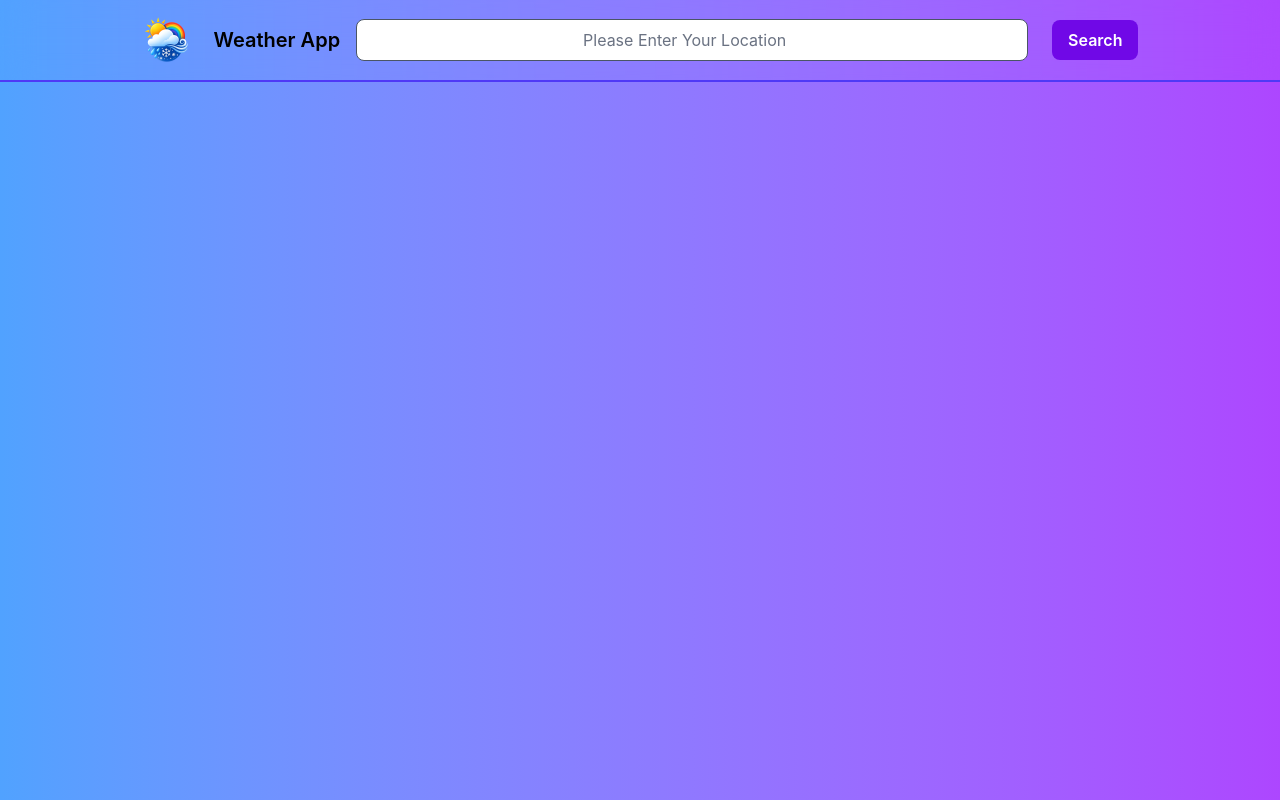
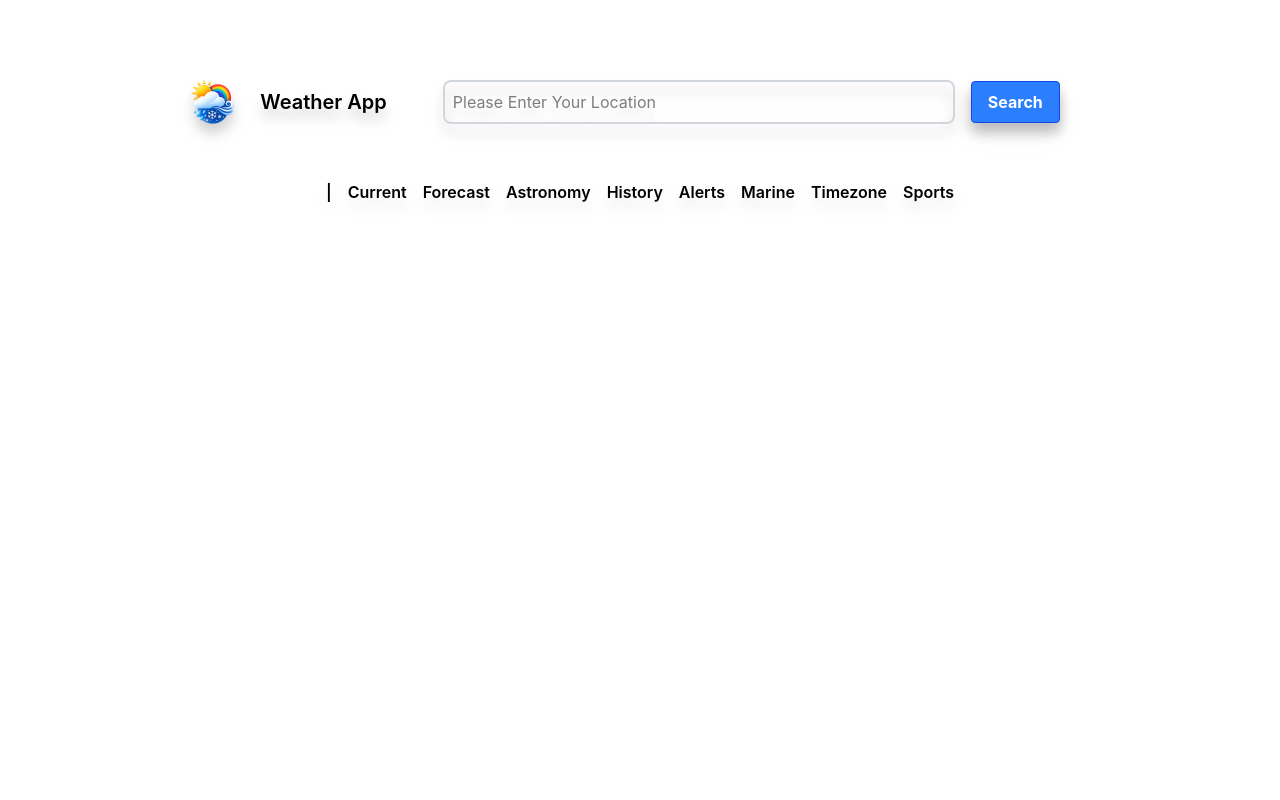
Before and after one commit to Tuitoek/ReactWeatherApp, a React (Vite) app: page / in a window 1280 px wide. Built offline with nearby package versions, Linux system fonts and the light colour scheme.

Commit message:
Feat: Styled landing page and add changes to Navbar

```diff
--- a/src/App.jsx
+++ b/src/App.jsx
@@ -2,14 +2,17 @@ import { useState } from 'react'
 import './index.css'
 import './App.css'
 import Navbar from './components/Navbar'
+import SearchBar from './components/SearchBar'
 
 function App() {
   return (
     <div className="h-screen w-screen
-    bg-gradient-to-r from-blue-400 to-purple-500">
+    bg-white-100 ">
 
 
            <Navbar />
+
+
     </div>
 
   )
--- a/src/components/Navbar.jsx
+++ b/src/components/Navbar.jsx
@@ -1,25 +1,32 @@
-import React from 'react'
-import WeatherLogo from '../assets/WeatherLogo.png'
+import React from "react";
+import WeatherLogo from "../assets/WeatherLogo.png";
+import SearchBar from "./SearchBar";
 
 function Navbar() {
   return (
-    <div className='flex items-center justify-center
-    gap-4 p-2 decorative-border  bg-transparent
-    border-b-2 border-indigo-600 backdrop-blur-lg'>
+    <div
+      className="flex flex-col items-center justify-center
+    gap-4 p-10 drop-shadow-xl w-100% h-lg"
+    >
+      <span className="flex flex-row gap-4 items-center justify-center  drop-shadow-xl w-full h-lg">
+        <img className="w-16 h-16" src={WeatherLogo} alt="Weather Logo" />
 
-        <img className = "w-16 h-16" src={WeatherLogo} alt="Weather Logo" />
+        <h1 className="text-xl font-semibold dop-shadow-xl">Weather App</h1>
+        <SearchBar />
+      </span>
 
-        <h1 className='text-xl font-semibold'>Weather App</h1>
-
-        <input className = "w-2xl h-lg bg-white border
-         border-gray-600 placeholder:text-gray-500
-          placeholder:text-center rounded-lg p-2"
-         type="search" placeholder='Please Enter Your Location' id="Searchbar" />
-
-         <input className="bg-violet-700 hover:bg-blue-400 text-white
-         font-semibold py-2 px-4 rounded-lg mx-2" type="submit" value="Search" />
+      <span className="text-md font-semibold dop-shadow-xl flex flex-row gap-4 ">
+        |<p>Current</p>
+        <p>Forecast</p>
+        <p>Astronomy</p>
+        <p>History</p>
+        <p>Alerts</p>
+        <p>Marine</p>
+        <p>Timezone</p>
+        <p>Sports</p>
+      </span>
     </div>
-  )
+  );
 }
 
-export default Navbar
+export default Navbar;
--- a/src/components/SearchBar.jsx
+++ b/src/components/SearchBar.jsx
@@ -0,0 +1,15 @@
+import React from 'react'
+
+const SearchBar = () => {
+  return (
+    <div className="flex items-center justify-center gap-4 p-10 drop-shadow-xl w-100% h-lg">
+
+        <input className = "w-lg h-lg border-2 border-gray-300 rounded-lg p-2  focus:border-blue-500"
+         type="search" placeholder='Please Enter Your Location' id="Searchbar" />
+
+         <button className="bg-blue-500 hover:bg-blue-700 text-white font-bold py-2 px-4 border border-blue-700 rounded" type="submit">Search</button>
+         </div>
+  )
+}
+
+export default SearchBar
```
